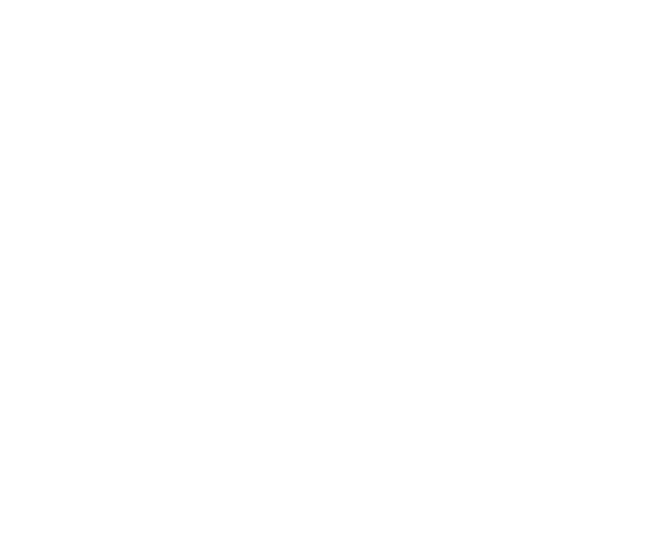
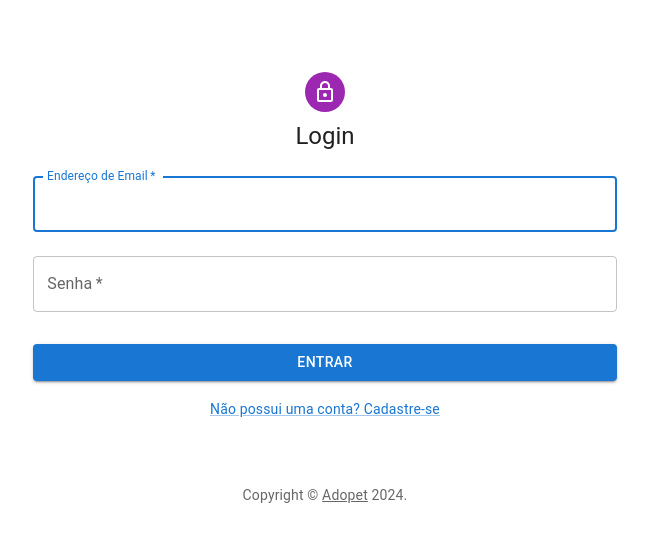
Before and after one commit to Victor-Briganti/PIFrontend, a React (Vite) app in the folder adopet_frontend/: page /Login in a window 1280 px wide. Before the commit this address had no page. Shown: the top 542 px of the page, without its empty margins (315-964 px from the left). Built offline with nearby package versions, Linux system fonts and the light colour scheme.

Commit message:
[Login] Refatoração da tela de login

```diff
--- a/adopet_frontend/src/App.tsx
+++ b/adopet_frontend/src/App.tsx
@@ -1,3 +1,4 @@
+import Newlogin from "./views/Newlogin";
 import "./App.css";
 import Home from "./views/Home";
 import { BrowserRouter as Router, Route, Routes } from "react-router-dom";
@@ -7,7 +8,8 @@
     <div className="App">
       <Router>
         <Routes>
-          <Route path="/" element={<Home />}></Route>
+          <Route path="/Login" element={<Newlogin />}></Route>
+          {/*<Route path="/" element={<Home />}></Route>*/}
         </Routes>
       </Router>
     </div>
--- /dev/null
+++ b/adopet_frontend/src/components/Newlogin.tsx
@@ -0,0 +1,130 @@
+import * as React from "react";
+import * as MUI from "@mui/material";
+import LockOutlinedIcon from "@mui/icons-material/LockOutlined";
+import CopyRight from "./CopyRight";
+{/*import AxiosUser from "./api/AxiosUser"; */}
+import Main from "./Main";
+import { useNavigate } from "react-router-dom";
+import SubmitButton from "./SubmitButton";
+
+// Componente para o campo de e-mail
+function EmailField() {
+  return (
+    <MUI.TextField
+      margin="normal"
+      required
+      fullWidth
+      id="email"
+      label="Endereço de Email"
+      name="email"
+      autoComplete="email"
+      autoFocus
+    />
+  );
+}
+
+// Componente para o campo de senha
+function PasswordField() {
+  return (
+    <MUI.TextField
+      margin="normal"
+      required
+      fullWidth
+      name="password"
+      label="Senha"
+      type="password"
+      id="password"
+      autoComplete="current-password"
+    />
+  );
+}
+
+// Componente para o avatar
+function LockAvatar() {
+  return (
+    <MUI.Avatar sx={{ m: 1, bgcolor: "secondary.main" }}>
+      <LockOutlinedIcon />
+    </MUI.Avatar>
+  );
+}
+
+// Instância axios para acessar o usuário
+{/*const axiosUser = new AxiosUser();*/}
+
+export default function Login() {
+  const [messageWarning, setMessageWarning] = React.useState<string>("");
+  const navigate = useNavigate();
+  const handleSubmit = () => (event: React.FormEvent<HTMLFormElement>) => {
+    event.preventDefault();
+    const data = new FormData(event.currentTarget);
+    const email = data.get("email");
+    const password = data.get("password");
+
+    switch (true) {
+      case email === "" || password === "":
+        setMessageWarning("Campo obrigatório não preenchido");
+        break;
+      case password !== null && password.toString().length < 8:
+        setMessageWarning("Senha deve ter no mínimo 8 caracteres");
+        break;
+      default:
+        setMessageWarning("");
+        {/*axiosUser
+          .login(email, password)
+          .then((response) => {
+            navigate("/");
+            window.location.reload();
+          })
+          .catch((error) => {
+            setMessageWarning("Email ou senha inválidos");
+          }); */}
+    }
+  };
+
+
+
+  return (
+    <Main>
+      <MUI.CssBaseline />
+      <MUI.Box
+        sx={{
+          marginTop: 8,
+          display: "flex",
+          flexDirection: "column",
+          alignItems: "center",
+        }}
+      >
+        <LockAvatar />
+        <MUI.Typography component="h1" variant="h5">
+          Login
+        </MUI.Typography>
+        <MUI.Box
+          component="form"
+          onSubmit={handleSubmit}
+          noValidate
+          sx={{ mt: 1 }}
+        >
+          <EmailField />
+          <PasswordField />
+          {messageWarning && (
+            <MUI.Alert variant="filled" severity="warning">
+              {messageWarning}
+            </MUI.Alert>
+          )}
+          <SubmitButton handleSubmit={handleSubmit} />
+          <MUI.Grid container justifyContent="center" alignItems="center">
+            <MUI.Grid item>
+              <MUI.Link
+                href="http://localhost:5173/registeruser"
+                variant="body2"
+              >
+                {"Não possui uma conta? Cadastre-se"}
+              </MUI.Link>
+            </MUI.Grid>
+          </MUI.Grid>
+        </MUI.Box>
+      </MUI.Box>
+      <CopyRight sx={{ mt: 8, mb: 4 }} />
+    </Main>
+  );
+}
--- /dev/null
+++ b/adopet_frontend/src/components/SubmitButton.tsx
@@ -0,0 +1,21 @@
+import * as MUI from "@mui/material";
+
+interface SubmitButtonProps {
+  handleSubmit: () => (event: React.FormEvent<HTMLFormElement>) => void;
+}
+
+function SubmitButton({ handleSubmit }: SubmitButtonProps) {
+  return (
+    <MUI.Button
+      type="submit"
+      fullWidth
+      variant="contained"
+      sx={{ mt: 3, mb: 2 }}
+      onClick={handleSubmit}
+    >
+      Entrar
+    </MUI.Button>
+  );
+}
+
+export default SubmitButton;
--- /dev/null
+++ b/adopet_frontend/src/views/Newlogin.tsx
@@ -0,0 +1,130 @@
+import * as React from "react";
+import * as MUI from "@mui/material";
+import LockOutlinedIcon from "@mui/icons-material/LockOutlined";
+import CopyRight from "../components/CopyRight";
+{/*import AxiosUser from "./api/AxiosUser"; */}
+import Main from "../components/container/Main";
+import { useNavigate } from "react-router-dom";
+import SubmitButton from "../components/SubmitButton";
+
+// Componente para o campo de e-mail
+function EmailField() {
+  return (
+    <MUI.TextField
+      margin="normal"
+      required
+      fullWidth
+      id="email"
+      label="Endereço de Email"
+      name="email"
+      autoComplete="email"
+      autoFocus
+    />
+  );
+}
+
+// Componente para o campo de senha
+function PasswordField() {
+  return (
+    <MUI.TextField
+      margin="normal"
+      required
+      fullWidth
+      name="password"
+      label="Senha"
+      type="password"
+      id="password"
+      autoComplete="current-password"
+    />
+  );
+}
+
+// Componente para o avatar
+function LockAvatar() {
+  return (
+    <MUI.Avatar sx={{ m: 1, bgcolor: "secondary.main" }}>
+      <LockOutlinedIcon />
+    </MUI.Avatar>
+  );
+}
+
+// Instância axios para acessar o usuário
+{/*const axiosUser = new AxiosUser();*/}
+
+export default function Login() {
+  const [messageWarning, setMessageWarning] = React.useState<string>("");
+  const navigate = useNavigate();
+  const handleSubmit = () => (event: React.FormEvent<HTMLFormElement>) => {
+    event.preventDefault();
+    const data = new FormData(event.currentTarget);
+    const email = data.get("email");
+    const password = data.get("password");
+
+    switch (true) {
+      case email === "" || password === "":
+        setMessageWarning("Campo obrigatório não preenchido");
+        break;
+      case password !== null && password.toString().length < 8:
+        setMessageWarning("Senha deve ter no mínimo 8 caracteres");
+        break;
+      default:
+        setMessageWarning("");
+        {/*axiosUser
+          .login(email, password)
+          .then((response) => {
+            navigate("/");
+            window.location.reload();
+          })
+          .catch((error) => {
+            setMessageWarning("Email ou senha inválidos");
+          }); */}
+    }
+  };
+
+
+
+  return (
+    <Main>
+      <MUI.CssBaseline />
+      <MUI.Box
+        sx={{
+          marginTop: 8,
+          display: "flex",
+          flexDirection: "column",
+          alignItems: "center",
+        }}
+      >
+        <LockAvatar />
+        <MUI.Typography component="h1" variant="h5">
+          Login
+        </MUI.Typography>
+        <MUI.Box
+          component="form"
+          onSubmit={handleSubmit}
+          noValidate
+          sx={{ mt: 1 }}
+        >
+          <EmailField />
+          <PasswordField />
+          {messageWarning && (
+            <MUI.Alert variant="filled" severity="warning">
+              {messageWarning}
+            </MUI.Alert>
+          )}
+          <SubmitButton handleSubmit={handleSubmit} />
+          <MUI.Grid container justifyContent="center" alignItems="center">
+            <MUI.Grid item>
+              <MUI.Link
+                href="http://localhost:5173/registeruser"
+                variant="body2"
+              >
+                {"Não possui uma conta? Cadastre-se"}
+              </MUI.Link>
+            </MUI.Grid>
+          </MUI.Grid>
+        </MUI.Box>
+      </MUI.Box>
+      <CopyRight sx={{ mt: 8, mb: 4 }} />
+    </Main>
+  );
+}
```
Also changed, not shown: adopet_frontend/src/components/Avatar.tsx (added, +18 -0 lines), adopet_frontend/src/components/EmailField.tsx (added, +23 -0 lines), adopet_frontend/src/components/PasswordField.tsx (added, +23 -0 lines).
